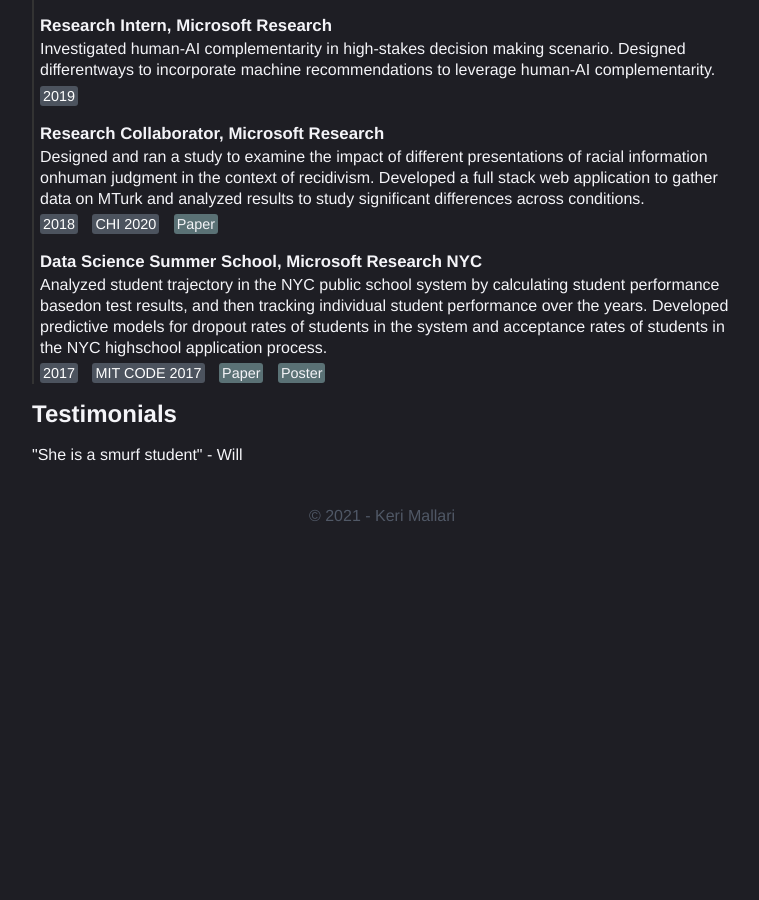
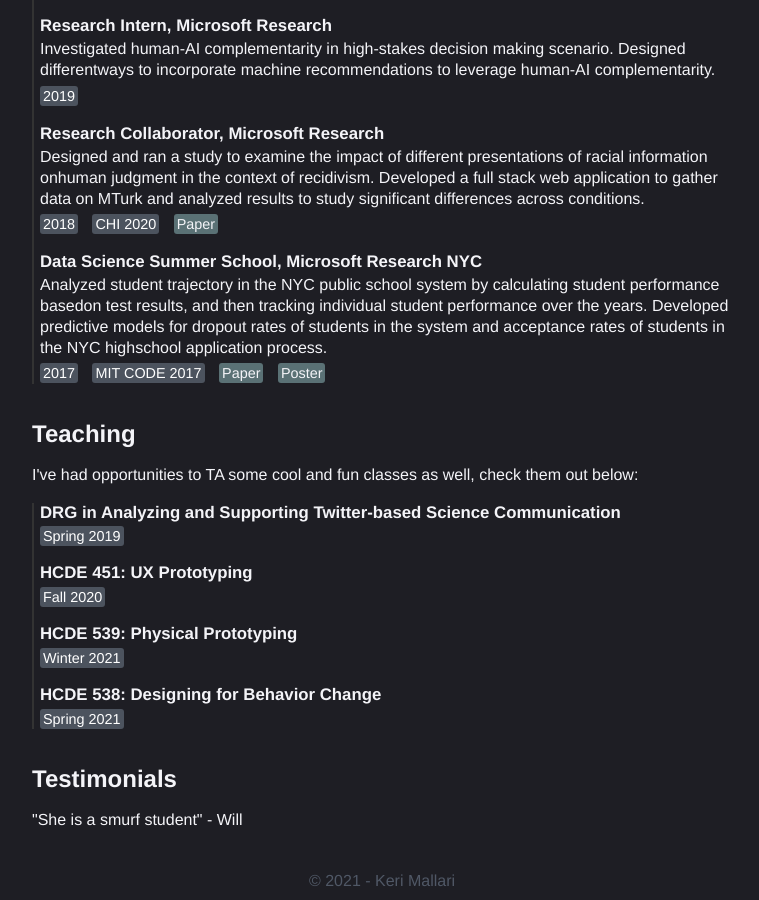
Before and after one commit to kerixyz/temp, a Jekyll site: the page built from index.html, in a window 1280 px wide and 900 px high, scrolled down 1267 px. Shown: the whole window, without its empty margins (258-1017 px from the left). Built offline with Jekyll 4.4.1, drawn with Linux system fonts in a browser that asks for light colours; before the commit the page ends 1801 px from its top, so only the background shows below that.

Commit message:
added teaching

```diff
--- a/index.html
+++ b/index.html
@@ -84,10 +84,39 @@
             <div class="paper"><a href="/assets/ds3_poster.pdf">Poster</a></div>
         </div>
     </div>
+
+</div>
+
+<div id='teaching' class = 'block'>
+    <h2>Teaching</h2>
+    <p>
+        I've had opportunities to TA some cool and fun classes as well, check them out below:
+    </p>
+    <div class ="project_block">
+        <div class='project'>
+            <h3>DRG in Analyzing and Supporting Twitter-based Science Communication</h3>
+            <div class='date'>Spring 2019</div>
+        </div>
+
+        <div class='project'>
+            <h3>HCDE 451: UX Prototyping</h3>
+            <div class='date'>Fall 2020</div>
+        </div>
+
+        <div class='project'>
+            <h3>HCDE 539: Physical Prototyping</h3>
+            <div class='date'>Winter 2021</div>
+        </div>
+
+        <div class='project'>
+            <h3>HCDE 538: Designing for Behavior Change</h3>
+            <div class='date'>Spring 2021</div>
+        </div>
+    </div>
+</div>
 <div id="testimonials" class="block">
     <h2>Testimonials</h2>
     <p>"She is a smurf student" - <a href="http://www.whereiswillcai.com">Will</a>
 </div>
 
 </div>
-</div>
```
